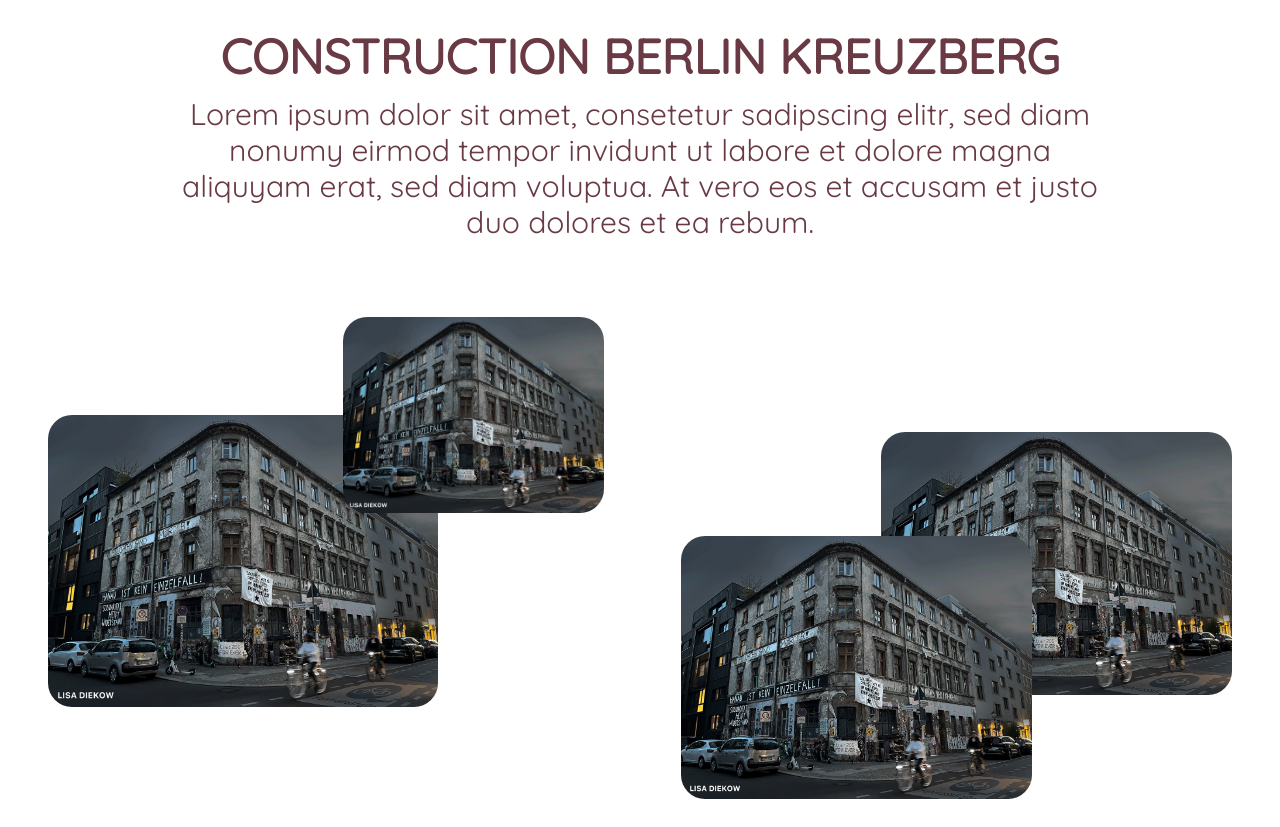
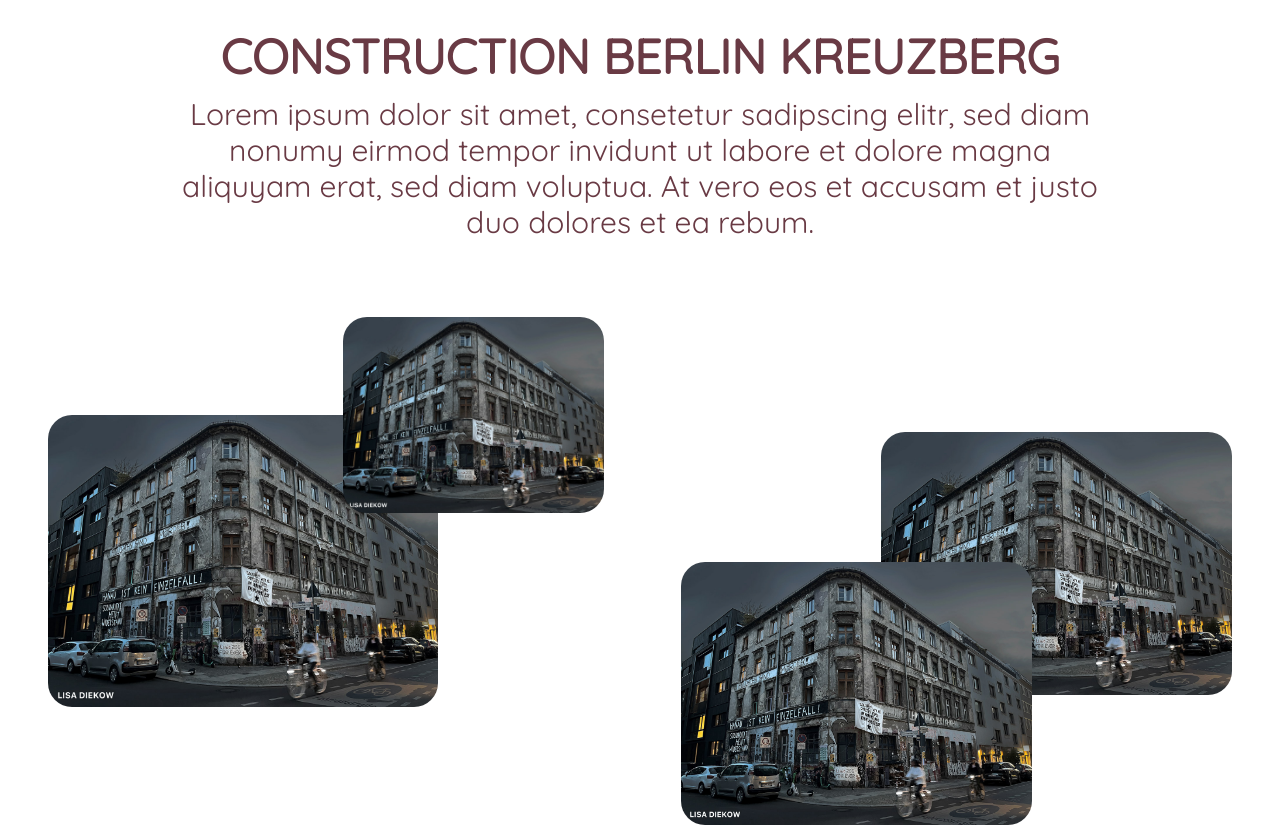
Before and after one commit to pweimann/new-construction-project, a Nuxt app: page / in a window 1280 px wide. Shown: the top 827 px of the page. Built offline with nearby package versions, Linux system fonts and the light colour scheme.

Commit message:
Improve responsibility.

```diff
--- a/components/ImageCollage.vue
+++ b/components/ImageCollage.vue
@@ -14,7 +14,7 @@
         <img src='/placeholder.jpg' alt='Image 1'
              class='collage-left-side-item rounded-3xl object-cover'>
         <img src='/placeholder.jpg' alt='Image 1'
-             class='collage-left-side-item-above md:w-1/6 rounded-3xl object-cover'>
+             class='collage-left-side-item-above sm:w-1/6 rounded-3xl object-cover'>
       </div>
       <div class='collage-right-side'>
         <div class='collage-right-side-inner'>
@@ -50,7 +50,7 @@
   }
 }
 
-@media (min-width: 768px) {
+@media (min-width: 640px) {
   .collage-container {
     display: flex;
     flex-direction: row;
@@ -103,7 +103,7 @@
   .collage-right-side-inner {
     position: relative;
     width: 90%;
-    min-height: 425px;
+    height: 35vw;
     margin-top: 5%;
     margin-bottom: 12%;
   }
--- a/components/TabSection.vue
+++ b/components/TabSection.vue
@@ -66,7 +66,7 @@ const isActiveItem = (item: TabNavItem) => {
   }
 }
 
-@media (min-width: 768px) {
+@media (min-width: 640px) {
   .tabs-wrapper {
     display: flex;
     flex-direction: row;
@@ -110,8 +110,9 @@ const isActiveItem = (item: TabNavItem) => {
 
 .tabs-content {
   position: relative;
-  display: block;
+  display: flex;
   overflow: hidden;
+  align-items: center;
 }
 
 .tabs-content img {
```
